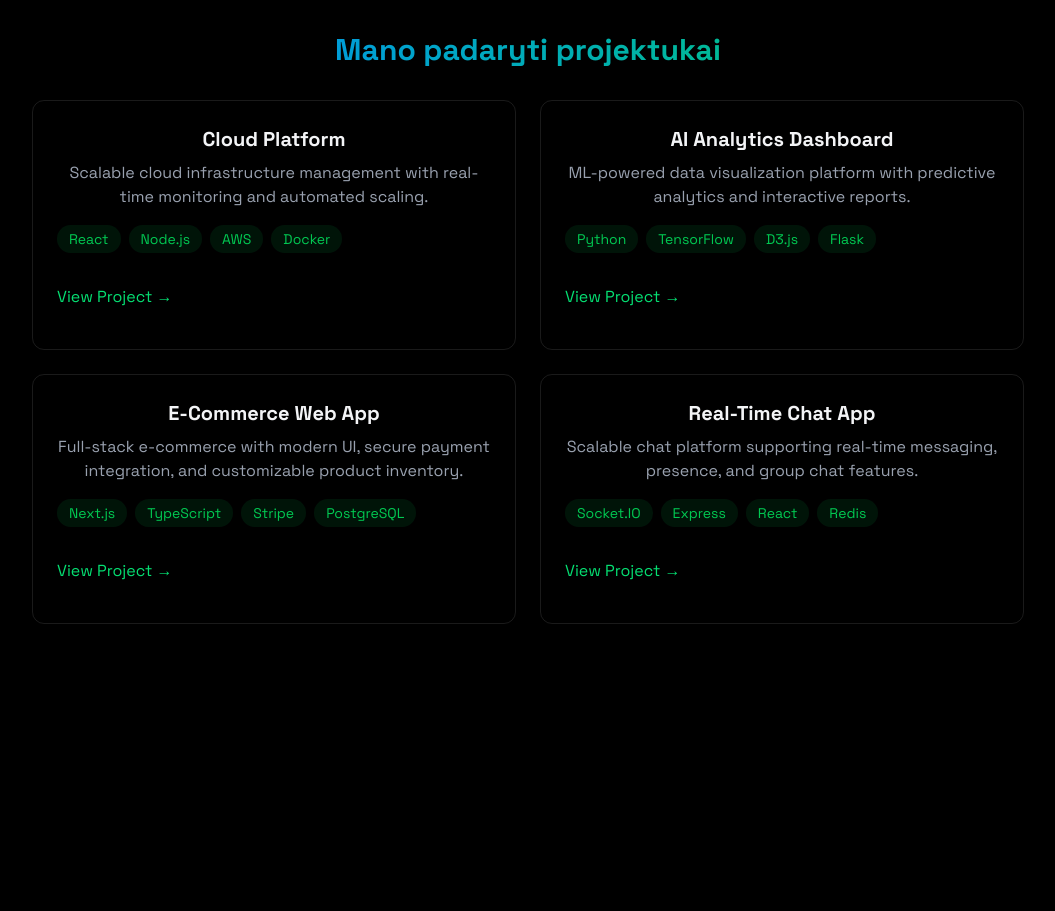
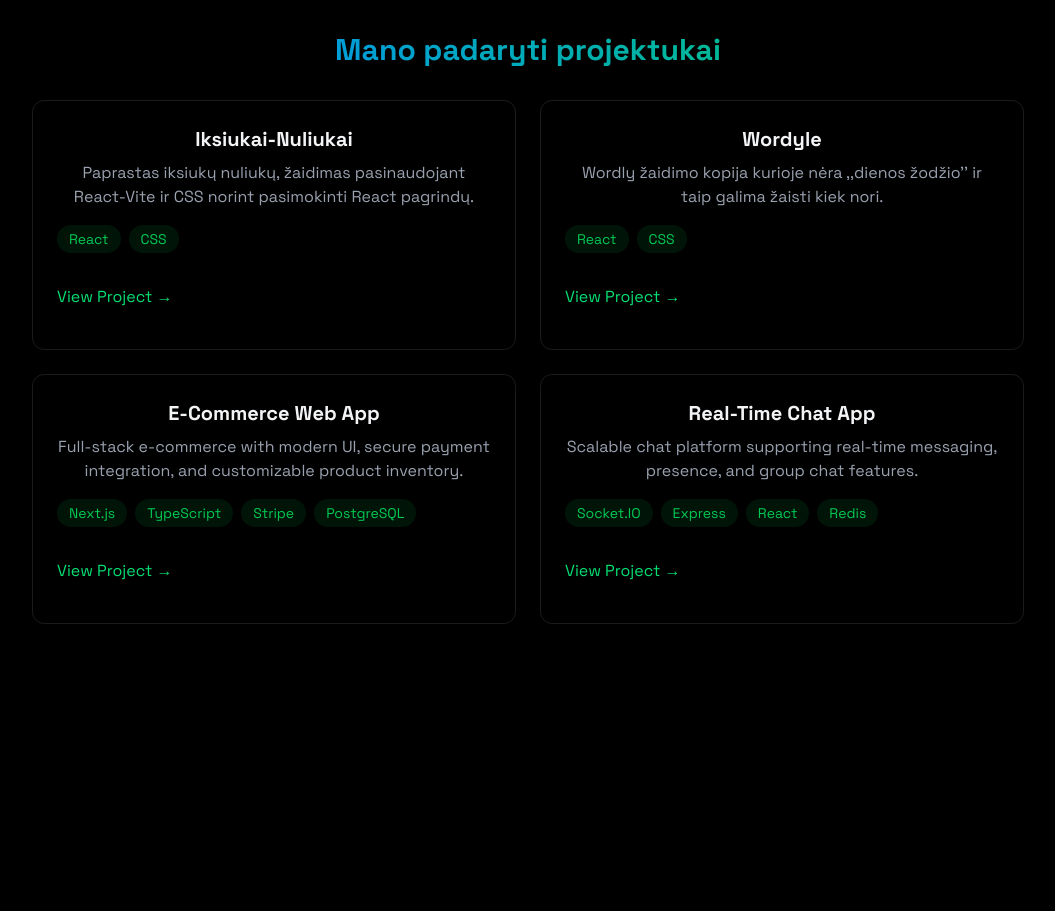
Before and after one commit to RimgaudasGreenhat/rimgaudo-portfolio, a React (Vite) app: page / in a window 1280 px wide. Shown: the part 1760-2671 px from the top of the page, without its empty margins (112-1167 px from the left). Built offline with nearby package versions, Linux system fonts and the light colour scheme; the HTML template or start-up script is replaced by a standard one.

Commit message:
portfolioAprašymuUpdate

```diff
--- a/src/components/sections/Projects.jsx
+++ b/src/components/sections/Projects.jsx
@@ -14,13 +14,12 @@
           </h2>
           <div className="grid grid-cols-1 md:grid-cols-2 gap-6">
             <div className="p-6 rounded-xl border border-white/10 hover:-translate-y-1 hover:border-blue-500/30 hover:shadow-[0_2px_8px_rgba(59,130,246,0.2)] transition">
-              <h3 className="text-xl font-bold mb-2"> Cloud Platform</h3>
+              <h3 className="text-xl font-bold mb-2"> Iksiukai-Nuliukai</h3>
               <p className="text-gray-400 mb-4">
-                Scalable cloud infrastructure management with real-time
-                monitoring and automated scaling.
+                Paprastas iksiukų nuliukų, žaidimas pasinaudojant React-Vite ir CSS norint pasimokinti React pagrindų.
               </p>
               <div className="flex flex-wrap gap-2 mb-4">
-                {["React", "Node.js", "AWS", "Docker"].map((tech, key) => (
+                {["React", "CSS"].map((tech, key) => (
                   <span
                     key={key}
                     className="bg-green-500/10 text-green-500 py-1 px-3 rounded-full text-sm hover:bg-blue-500/20
@@ -49,13 +48,12 @@
               transition-all
             "
             >
-              <h3 className="text-xl font-bold mb-2">AI Analytics Dashboard</h3>
+              <h3 className="text-xl font-bold mb-2">Wordyle</h3>
               <p className="text-gray-400 mb-4">
-                ML-powered data visualization platform with predictive analytics
-                and interactive reports.
+                Wordly žaidimo kopija kurioje nėra ,,dienos žodžio'' ir taip galima žaisti kiek nori.
               </p>
               <div className="flex flex-wrap gap-2 mb-4">
-                {["Python", "TensorFlow", "D3.js", "Flask"].map((tech, key) => (
+                {["React", "CSS"].map((tech, key) => (
                   <span
                     key={key}
                     className="
```
